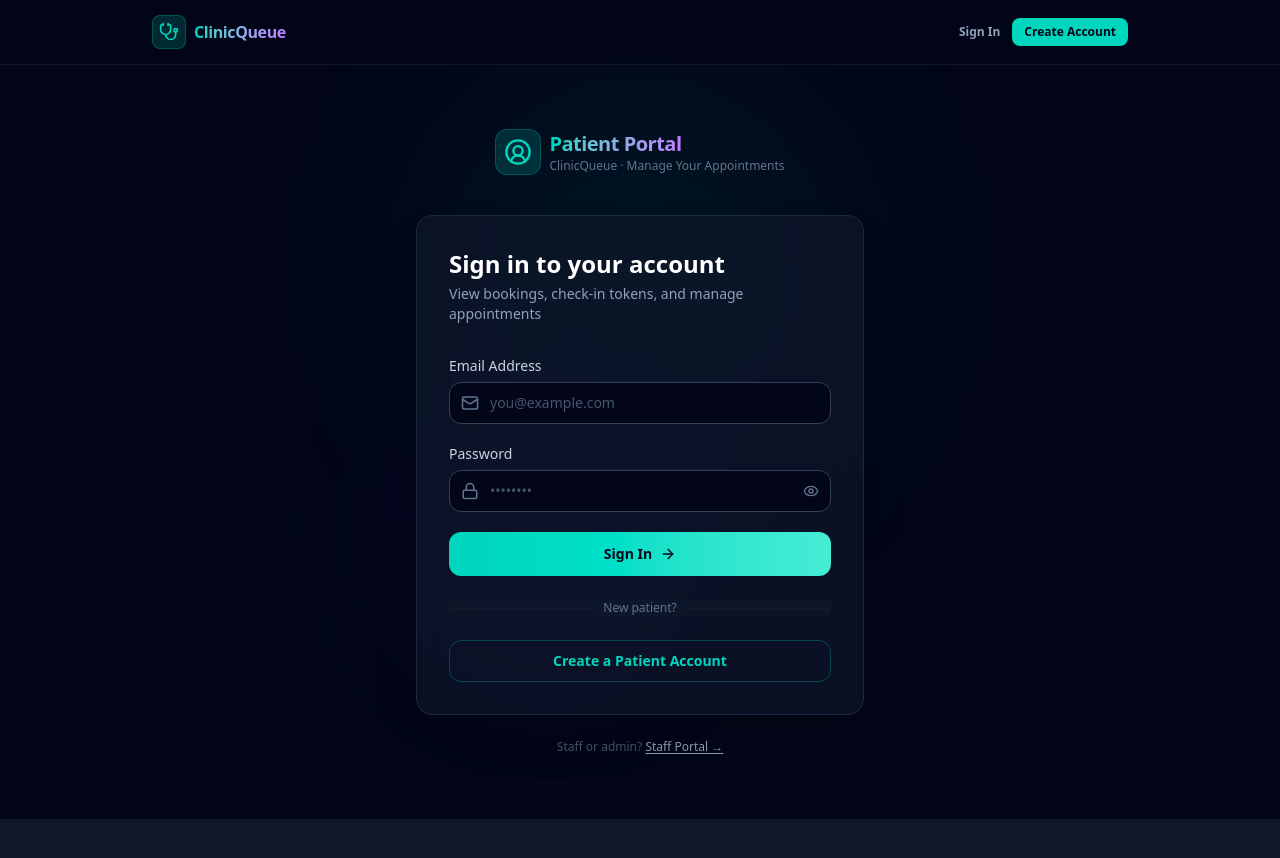
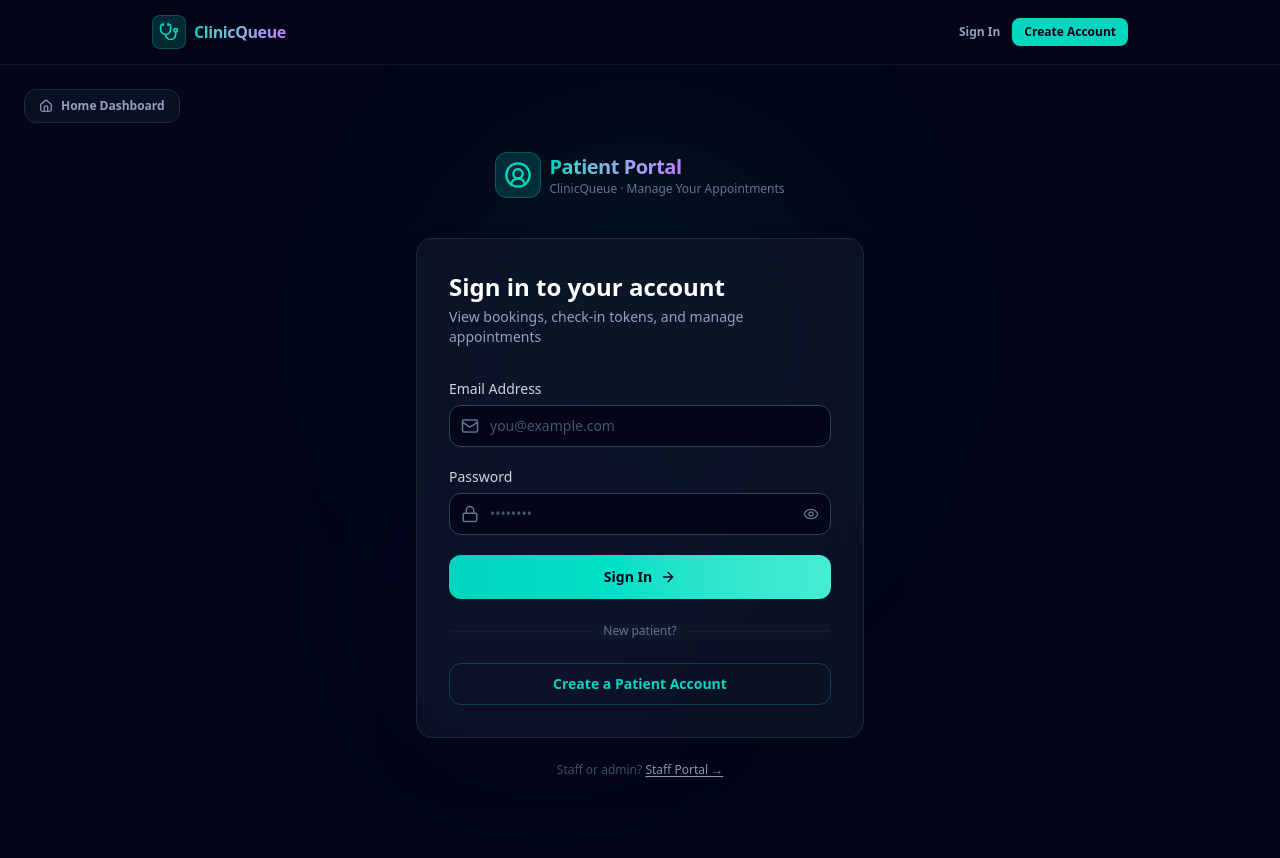
Before and after one commit to Rahul074938/clinic-queue, a Next.js app: page /patient/login in a window 1280 px wide. Shown: the top 858 px of the page. Before the commit the page ends 819 px from the top, so only its background shows below. Built offline with nearby package versions, Linux system fonts and the light colour scheme.

Commit message:
feat: add back-to-home navigation button on patient and staff login pages

```diff
--- a/app/auth/login/login-form.tsx
+++ b/app/auth/login/login-form.tsx
@@ -4,7 +4,7 @@ import { useState, useEffect } from "react";
 import { useRouter } from "next/navigation";
 import { signIn } from "next-auth/react";
 import { toast } from "sonner";
-import { Stethoscope, Key, Mail, Lock, Eye, EyeOff } from "lucide-react";
+import { Stethoscope, Key, Mail, Lock, Eye, EyeOff, Home } from "lucide-react";
 
 export default function LoginForm() {
   const router = useRouter();
@@ -67,7 +67,18 @@ export default function LoginForm() {
   };
 
   return (
-    <div className="flex-1 flex flex-col justify-center items-center px-4 py-12 sm:px-6 lg:px-8 bg-slate-900 text-slate-100">
+    <div className="flex-1 flex flex-col justify-center items-center px-4 py-12 sm:px-6 lg:px-8 bg-slate-900 text-slate-100 min-h-screen relative">
+      {/* Top Navigation Back to Home */}
+      <div className="absolute top-6 left-6 z-20">
+        <a
+          href="/"
+          className="flex items-center gap-2 text-xs font-semibold text-slate-400 hover:text-white bg-slate-950/60 hover:bg-slate-950 border border-slate-800 hover:border-slate-700 px-3.5 py-2 rounded-xl transition"
+        >
+          <Home className="w-3.5 h-3.5" />
+          <span>Home Dashboard</span>
+        </a>
+      </div>
+
       {/* Clinic Brand */}
       <div className="flex items-center gap-2 mb-8">
         <div className="p-2 bg-teal-500/20 text-teal-400 rounded-xl border border-teal-500/30">
--- a/app/patient/login/page.tsx
+++ b/app/patient/login/page.tsx
@@ -3,7 +3,7 @@
 import { useState } from "react";
 import { useRouter } from "next/navigation";
 import { toast } from "sonner";
-import { Mail, Lock, Eye, EyeOff, ArrowRight, UserCircle2 } from "lucide-react";
+import { Mail, Lock, Eye, EyeOff, ArrowRight, UserCircle2, Home } from "lucide-react";
 
 export default function PatientLoginPage() {
   const router = useRouter();
@@ -42,7 +42,18 @@ export default function PatientLoginPage() {
   };
 
   return (
-    <div className="flex-1 flex flex-col items-center justify-center px-4 py-16 bg-slate-950">
+    <div className="flex-1 flex flex-col items-center justify-center px-4 py-16 bg-slate-950 min-h-screen relative">
+      {/* Top Navigation Back to Home */}
+      <div className="absolute top-6 left-6 z-20">
+        <a
+          href="/"
+          className="flex items-center gap-2 text-xs font-semibold text-slate-400 hover:text-white bg-slate-900/60 hover:bg-slate-900 border border-slate-800 hover:border-slate-700 px-3.5 py-2 rounded-xl transition"
+        >
+          <Home className="w-3.5 h-3.5" />
+          <span>Home Dashboard</span>
+        </a>
+      </div>
+
       {/* Neon glow */}
       <div className="absolute top-1/3 left-1/2 -translate-x-1/2 -translate-y-1/2 w-[400px] h-[400px] bg-teal-500/8 blur-[100px] rounded-full pointer-events-none" />
       <div className="absolute top-1/2 left-1/3 w-[250px] h-[250px] bg-purple-500/8 blur-[80px] rounded-full pointer-events-none" />
```
